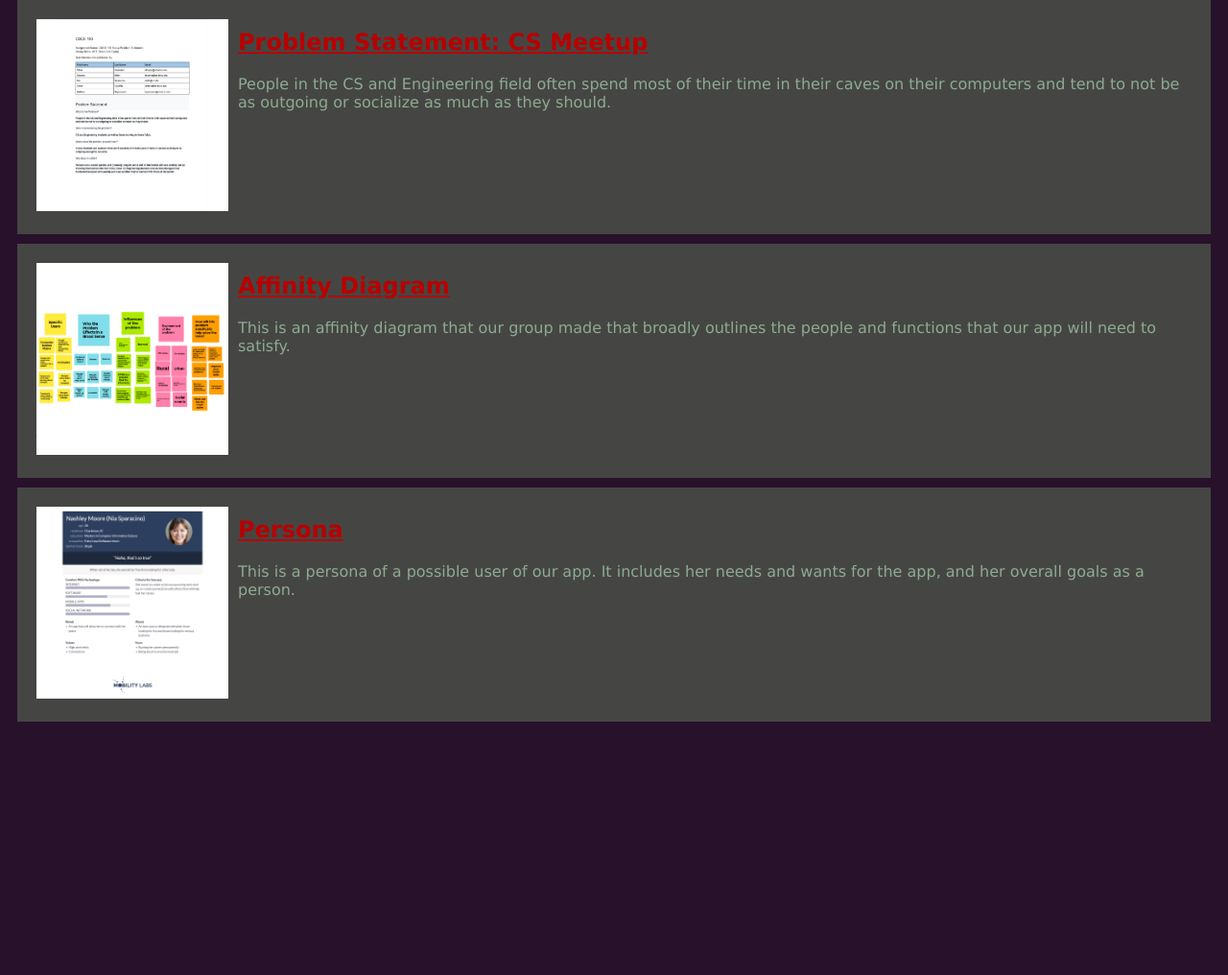
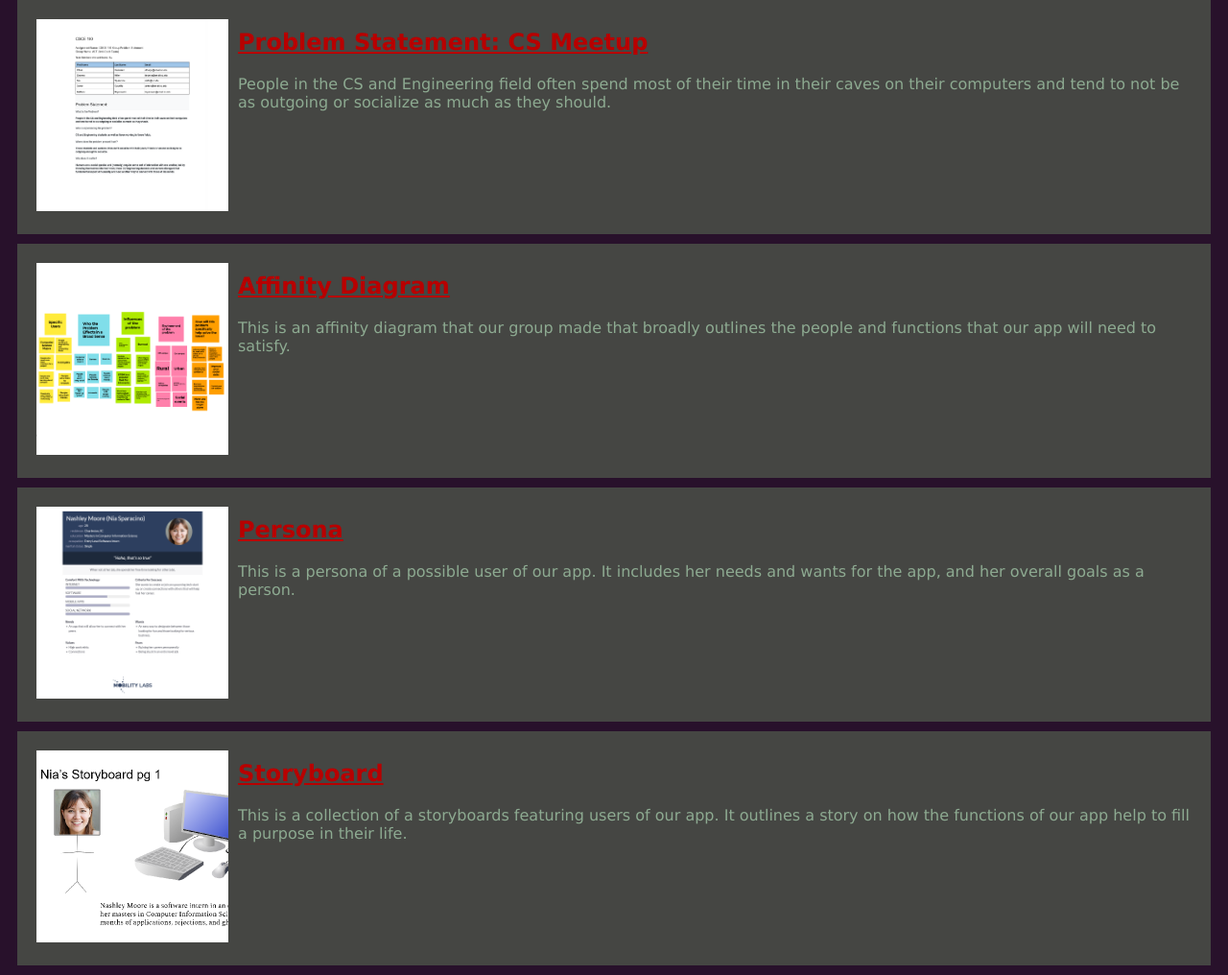
Before and after one commit to Niashi24/niashi24.github.io, a plain HTML site: page index.html in a window 1280 px wide. Shown: the part 81-1097 px from the top of the page at 96% size. Before the commit the page ends 843 px from the top, so only its background shows below. Drawn offline with Linux system fonts and the light colour scheme.

Commit message:
Added Storyboard

```diff
--- a/index.html
+++ b/index.html
@@ -51,5 +51,20 @@
                 </p>
             </section>
         </section>
+
+        <!-- Storyboard -->
+        <section class="assignment">
+            <a href="./Data/Downloadable Files/storyboard.pdf" download>
+                <img src="Data/Images/storyboard.png">
+            </a>
+            <section class="ass-details">
+                <a href="./Data/Downloadable Files/storyboard.pdf" download>
+                    <h2>Storyboard</h2>
+                </a>
+                <p>
+                    This is a collection of a storyboards featuring users of our app. It outlines a story on how the functions of our app help to fill a purpose in their life.
+                </p>
+            </section>
+        </section>
     </body>
 </html>
```
Also changed, not shown: Data/Images/storyboard.png (added), 1 other file.
